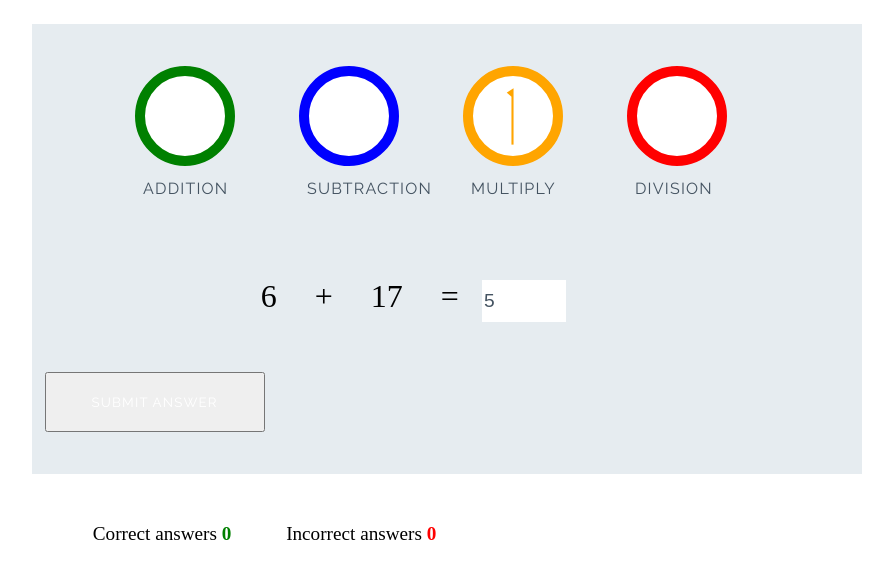
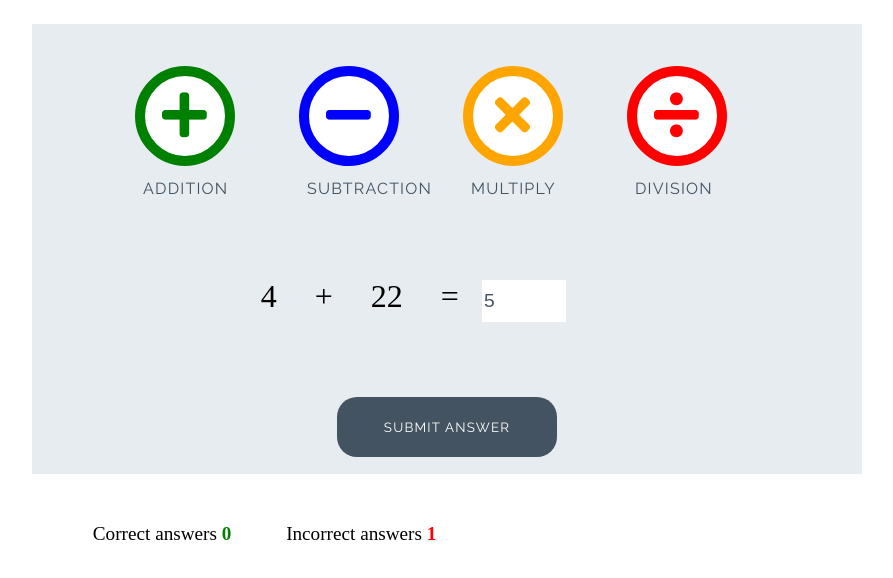
Before and after one commit to Allano256/love-maths-code, a plain HTML site: page index.html in a window 1280 px wide. Both pictures are taken after typing "5" into the empty fields and a click on the button "SUBMIT ANSWER". Shown: the part 80-658 px from the top of the page, without its empty margins (193-1086 px from the left). Drawn offline with Linux system fonts and the light colour scheme.

Commit message:
add coe to increment score and incorrect answers tally

```diff
--- a/assets/css/style.css
+++ b/assets/css/style.css
@@ -164,10 +164,11 @@ body {
 }
 
 .btn--gray {
-    margin-top: 25px;
+    margin: 25px auto 0px;
     background-color: #445361;
     border: 1px transparent;
     border-radius: 20px;
+    display: block;
 }
 
 .btn--gray:active,
--- a/assets/js/script.js
+++ b/assets/js/script.js
@@ -5,9 +5,10 @@ document.addEventListener("DOMContentLoaded", function(){
 
     for(let button of buttons){
         button.addEventListener("click", function(){
+            console.log("hello world");
             if(this.getAttribute("data-type") === "submit") {
                 checkAnswer();
-                // alert("you clicked submit!");
+                alert("you clicked submit!");
             } else {
                 let gameType = this.getAttribute("data-type");
                 runGame(gameType);
@@ -62,14 +63,18 @@ function runGame(gameType) {
  * the returned calculateAnswer array
  */
 function checkAnswer(){
+
       let userAnswer = parseInt(document.getElementById("answer-box").value);
-      let calculatedAnswer = calculateCorrectAnswer();
+      let calculatedAnswer = calculatedCorrectAnswer();
+
 
       let isCorrect = userAnswer === calculatedAnswer[0];
        if(isCorrect){
         alert("hej! you got it right! :D");
+        incrementScore();
        } else {
-        alert(`Awww... you answered ${userAnswer}. The correct answer was ${calculateCorrectAnswer[0]}!`);
+        alert(`Awww... you answered ${userAnswer}. The correct answer was ${calculatedCorrectAnswer[0]}!`);
+        incrementWrongAnswer();
        }
 
        runGame(calculatedAnswer[1]); //this runs another game of the same type
@@ -79,18 +84,32 @@ function checkAnswer(){
  * directly from the dom, an returns the correct answer.
  */
 
-function calculateCorrectAnswer(){
+function calculatedCorrectAnswer(){
      let operand1 = parseInt(document.getElementById('operand1').innerText);
      let operand2 = parseInt(document.getElementById('operand2').innerText);
      let operator = document.getElementById("operator").innerText;
+
+
+      if(operator === "+"){
+        return [operand1 + operand2, "addition"];
+      }
+};
+/**
+ * Gets the current score from the DOM an increments it by 1
+ */
+function incrementScore() {
+  let oldScore = parseInt(document.getElementById('score').innerText);
+
+document.getElementById("score").innerText = ++oldScore; //Then send it back to the DOM but with  an increment.
 };
 
-function incrementScore() {
+/**
+ * Gets the current tally of incorrect answers from the DOM an increments it by 1
+ */
+function incrementWrongAnswer () {
+    let oldScore = parseInt(document.getElementById('incorrect').innerText);
 
-};
-
-function incrementWrongAnswer () {
-
+    document.getElementById("incorrect").innerText = ++oldScore;
 };
 
 function displayAdditionQuestion(operand1, operand2){
--- a/index.html
+++ b/index.html
@@ -17,16 +17,16 @@
         <div class="controls-area">
             <button data-type="addition"
              class="btn btn--big btn--green">
-             <i class="fa-solid fa-plus"></i>
+             <i class="fas fa-plus"></i>
             </button>
             <button data-type="subtraction" class="btn btn--big btn--blue">
-                <i class="fa-solid fa-minus"></i>
+                <i class="fas fa-minus"></i>
             </button>
             <button data-type="multiply" class="btn btn--big btn--orange">
-                <i class="fa-solid fa-times"></i>
+                <i class="fas fa-times"></i>
             </button>
             <button data-type="division" class="btn btn--big btn--red">
-                <i class="fa-solid fa-divide"></i>
+                <i class="fas fa-divide"></i>
             </button>
         </div>
 
@@ -38,7 +38,7 @@
             <p class="answer-message">Enter Answer:</p>
             <input id="answer-box" type="number">
         </div>
-        <button data-type="submit" class="btn btn--grey">Submit answer</button>
+        <button data-type="submit" class="btn btn--gray">Submit answer</button>
      </div>
 
      <div class="score-area">
```
